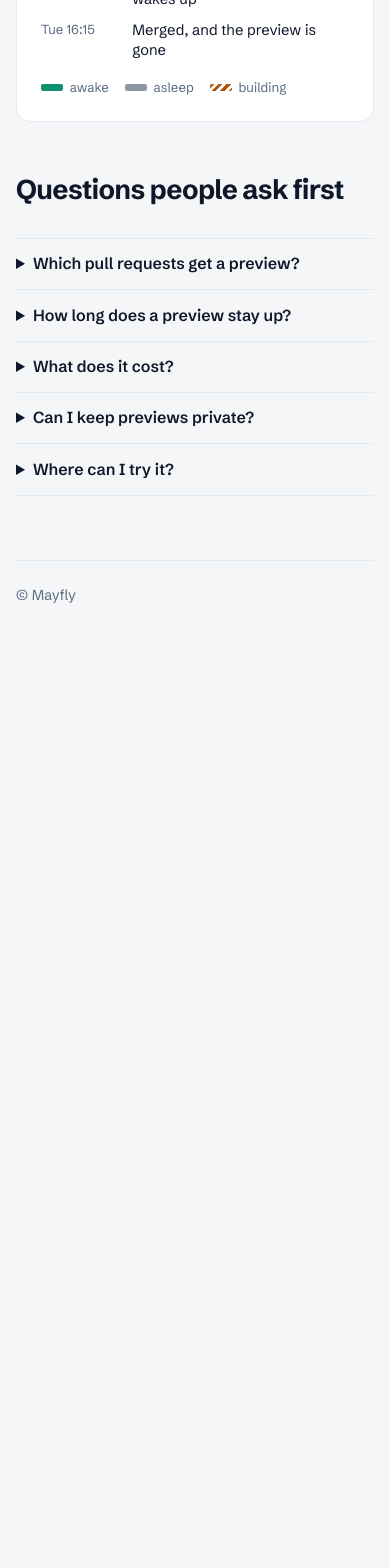
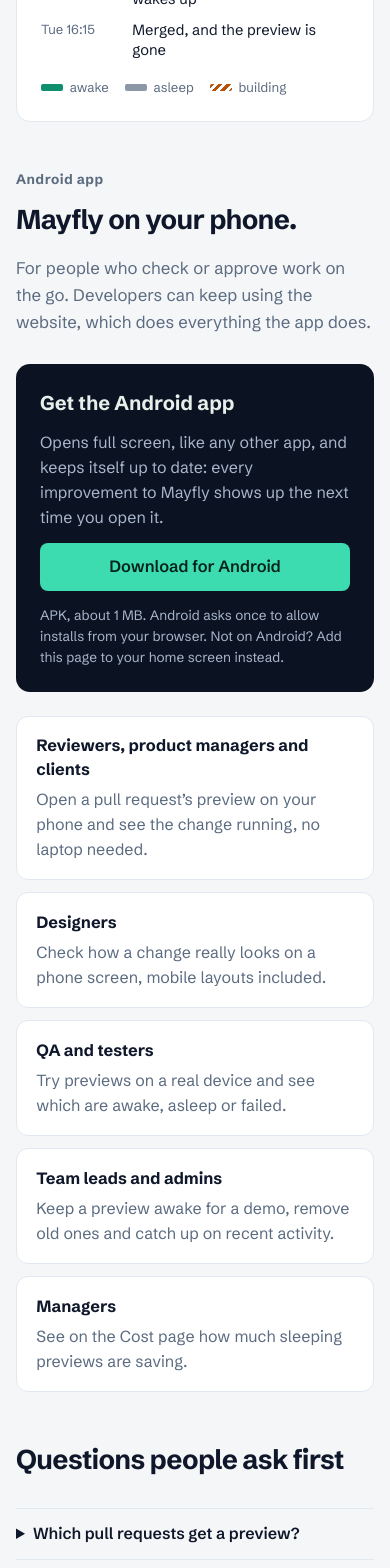
Before and after one commit to Meetamadhu/mayfly, a Next.js app: page / in a window 390 px wide. Shown: the part 2080-3648 px from the top of the page. Before the commit the page ends 2726 px from the top, so only its background shows below. Built offline with nearby package versions, Linux system fonts and the light colour scheme; no server answers.

Commit message:
Home: Mayfly on your phone section with an Android app download
Who the app is for (reviewers, designers, QA, team leads, managers), and a
download button for the signed APK, served from /downloads/mayfly.apk.

```diff
--- a/src/components/landing.tsx
+++ b/src/components/landing.tsx
@@ -45,6 +45,15 @@ const SAMPLE: { repo: "W" | "A"; tone: string; title: string; pr: number; who: s
 ];
 
 const ACTION = { awake: "Open", asleep: "Wake", building: "Logs" } as const;
+
+/** Who the Android app is for. Everything also works in a browser. */
+const APP_PEOPLE: { title: string; text: string }[] = [
+  { title: "Reviewers, product managers and clients", text: "Open a pull request’s preview on your phone and see the change running, no laptop needed." },
+  { title: "Designers", text: "Check how a change really looks on a phone screen, mobile layouts included." },
+  { title: "QA and testers", text: "Try previews on a real device and see which are awake, asleep or failed." },
+  { title: "Team leads and admins", text: "Keep a preview awake for a demo, remove old ones and catch up on recent activity." },
+  { title: "Managers", text: "See on the Cost page how much sleeping previews are saving." },
+];
 const PILL = { awake: "Awake", asleep: "Asleep", building: "Building" } as const;
 
 function PreviewsPicture() {
@@ -304,6 +313,36 @@ export function Landing() {
         </figure>
       </section>
 
+      <section className="lp-section" id="app" aria-labelledby="lp-app-title">
+        <p className="lp-kicker">Android app</p>
+        <h2 id="lp-app-title">Mayfly on your phone.</h2>
+        <p className="lp-app-lede">
+          For people who check or approve work on the go. Developers can keep using the website, which does everything
+          the app does.
+        </p>
+        <div className="lp-app">
+          <ul className="lp-app-people">
+            {APP_PEOPLE.map((person) => (
+              <li key={person.title}>
+                <h3>{person.title}</h3>
+                <p>{person.text}</p>
+              </li>
+            ))}
+          </ul>
+          <aside className="lp-app-get" aria-labelledby="lp-app-get-title">
+            <h3 id="lp-app-get-title">Get the Android app</h3>
+            <p>Opens full screen, like any other app, and keeps itself up to date: every improvement to Mayfly shows up the next time you open it.</p>
+            <a className="lp-btn lp-btn-lg" href="/downloads/mayfly.apk" download="Mayfly.apk">
+              Download for Android
+            </a>
+            <p className="lp-app-small">
+              APK, about 1 MB. Android asks once to allow installs from your browser. Not on Android? Add this page to
+              your home screen instead.
+            </p>
+          </aside>
+        </div>
+      </section>
+
       <section className="lp-section lp-faq" id="faq" aria-labelledby="lp-faq-title">
         <h2 id="lp-faq-title">Questions people ask first</h2>
         <details>
```
Also changed, not shown: src/app/globals.css, 1 other file (tests, documents, lock files or other folders).
